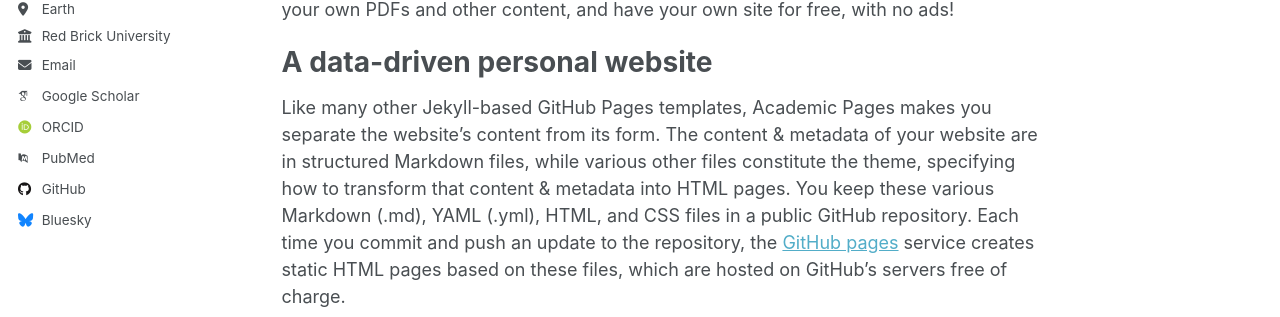
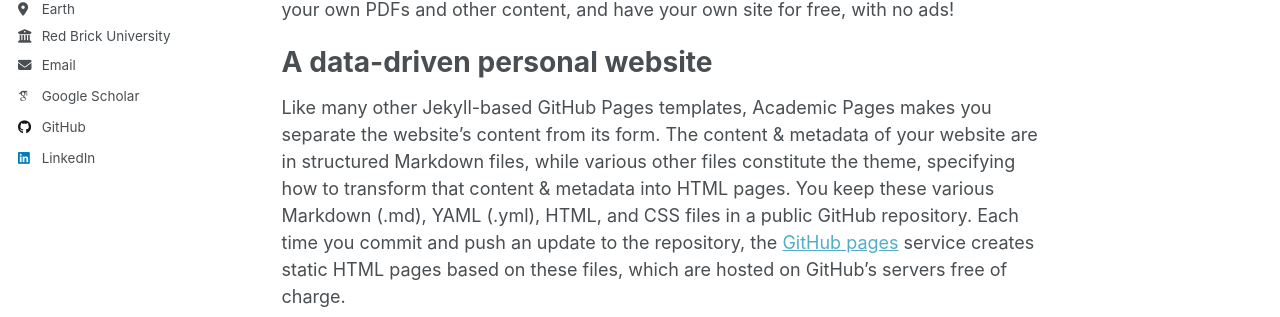
Before and after one commit to Chenwei-Liang/Chenwei-Liang.github.io, a Jekyll site: the page built from _pages/about.md, in a window 1280 px wide. Shown: the part 440-757 px from the top of the page. Built offline with Jekyll 4.4.1, drawn with Linux system fonts in a browser that asks for light colours; some web fonts are replaced; a script that is not in the unit is left out; part of the change alters nothing that is shown.

Commit message:
Update _config.yml

```diff
--- a/_config.yml
+++ b/_config.yml
@@ -34,11 +34,11 @@ author:
   # Academic websites
   academia         : # URL
   arxiv            : # URL - Update with the correct link to your profile
-  googlescholar    : "https://scholar.google.com/citations?user=PS_CX0AAAAAJ"
+  googlescholar    : "https://scholar.google.com/citations?user=vtB9u5EAAAAJ&hl=en"
   impactstory      : # URL
-  orcid            : "http://orcid.org/yourorcidurl"
+  orcid            : # URL
   semantic         : # URL
-  pubmed           : "https://www.ncbi.nlm.nih.gov/pubmed/?term=john+snow"
+  pubmed           : # URL
   researchgate     : # URL
   scopus           : # URL
 
@@ -46,13 +46,13 @@ author:
   bitbucket        : # Username - Update with your username on the site
   codepen          : # Username
   dribbble         : # Username
-  github           : "academicpages"
+  github           : "Chenwei-Liang"
   kaggle           : # Username
   stackoverflow    : # User number or user number and name (i.e., use "1" or "1/jeff-atwood")
 
   # Social media
   artstation       : # Username
-  bluesky          : "bsky.app" # Replace this with you Bluesky username
+  bluesky          : # Replace this with you Bluesky username
   facebook         : # Username
   flickr           : # Username
   foursquare       : # Username
@@ -61,7 +61,7 @@ author:
   keybase          : # Username
   instagram        : # Username
   lastfm           : # Username
-  linkedin         : # Username
+  linkedin         : chenwei-liang # Username
   mastodon         : # URL
   medium           : # URL
   pinterest        : # Username
@@ -133,7 +133,7 @@ yandex_site_verification :
 
 # Social Sharing
 twitter:
-  username               : &twitter
+  username               :
 facebook:
   username               :
   app_id                 :
```
